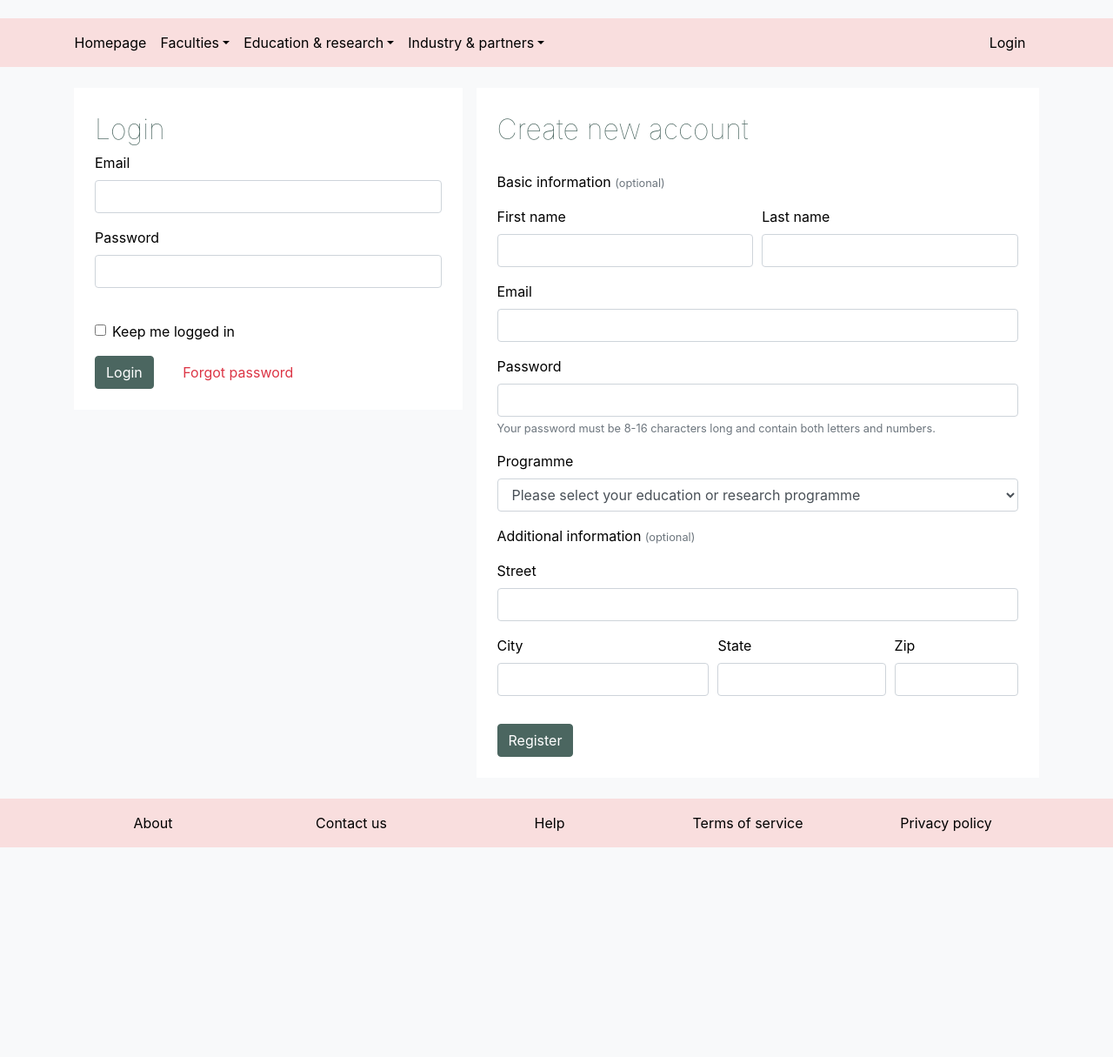
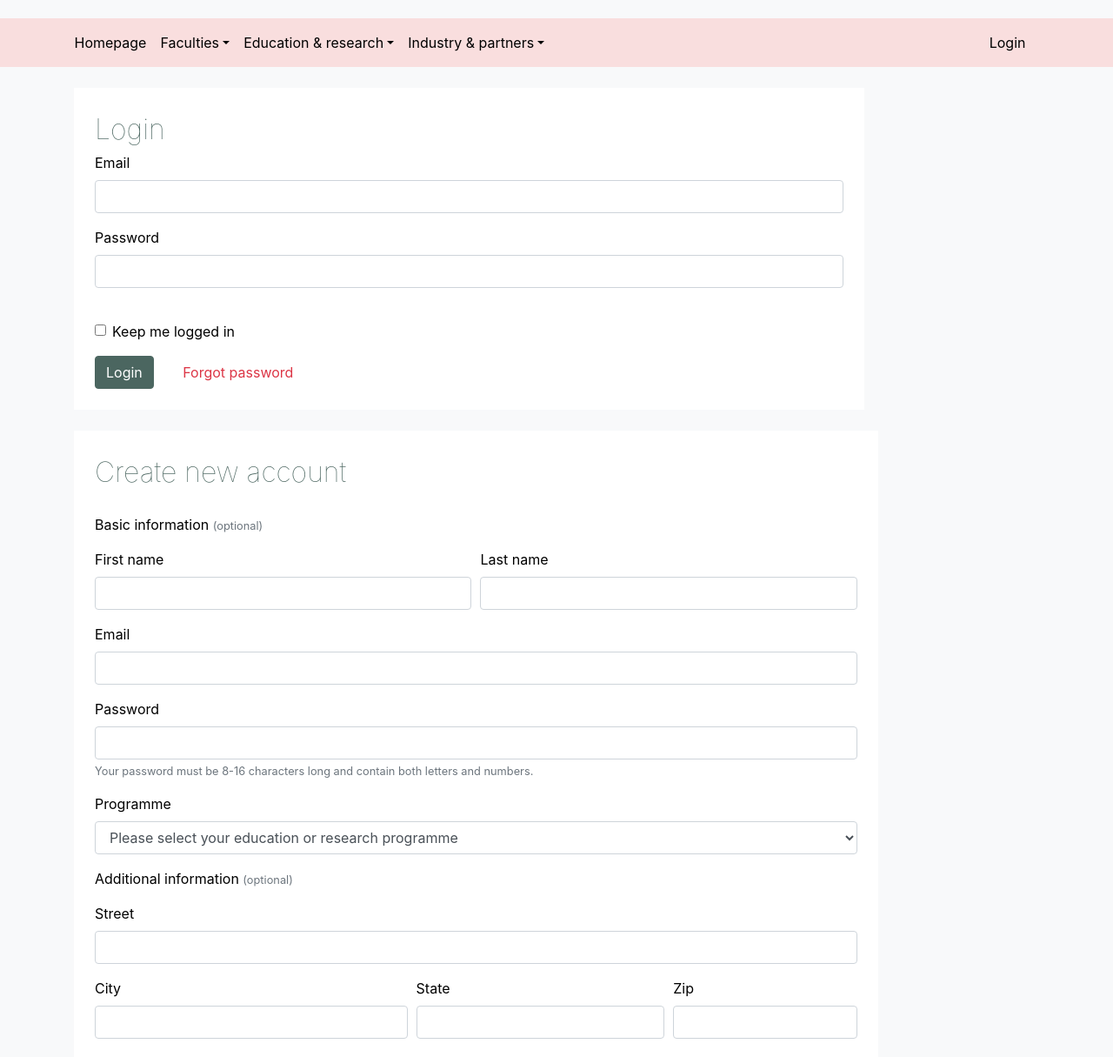
Before and after one commit to diana-dr/Web-and-Mobile-Accessibility, a plain HTML site: page final/students/src/login.html in a window 1280 px wide. Shown: the part 85-1300 px from the top of the page at 87% size. Before the commit the page ends 1059 px from the top, so only its background shows below. Drawn offline with Linux system fonts and the light colour scheme.

Commit message:
Merge remote-tracking branch 'origin/Diana' into Diana

```diff
--- a/final/students/src/login.html
+++ b/final/students/src/login.html
@@ -5,7 +5,7 @@
     <meta charset="UTF-8">
     <meta name="viewport" content="width=device-width, initial-scale=1, shrink-to-fit=no">
     <meta http-equiv="X-UA-Compatible" content="ie=edge">
-    <title>Lorem Ipsum Institute of Technolgoy</title>
+    <title>Lorem Ipsum Institute of Technolgy</title>
     <link href="./css/bootstrap.css" rel="stylesheet">
     <link href="./css/common.css" rel="stylesheet">
     <link href="./css/login.css" rel="stylesheet">
@@ -17,7 +17,7 @@
         <div class="container">
             <div class="row no-gutters">
                 <div class="col-8 media">
-                    <img class="align-self-center mr-3 rounded-right logo" src="./img/logo.jpg" alt="Logo">
+                    <img class="align-self-center mr-3 rounded-right logo" src="./img/logo.jpg" alt="Logo of Lorem Ipsum Institute of Technology">
                     <div class="media-body align-self-center">
                         <div class="mb-0 title">Lorem Ipsum
                             <br>Institute of Technology
@@ -47,7 +47,7 @@
         <div class="container">
             <div class="navbar navbar-dark bg-dark navbar-expand-lg px-0">
                 <div class="navbar-brand d-lg-none">
-                    <img class="rounded-right" src="./img/logo.jpg" width="40" height="40" alt="Logo">
+                    <img class="rounded-right" src="./img/logo.jpg" width="40" height="40" alt="Logo of Lorem Ipsum Institute of Technology">
                 </div>
                 <button class="navbar-toggler" type="button">
                     <span class="navbar-toggler-icon"></span>
@@ -143,11 +143,12 @@
     </div>
     <!--UPDATE - Added role='main' for the main container below-->
     <div class="container main" id="main" role="main">
-        <div class="row no-gutters">
-            <!-- for better acccessibility: change div to fieldset and add legend also delete original title-->
-            <fieldset class="col-12 col-md-5 mt-4 login">
+         <div class="row no-gutters">
+        <!-- for better acccessibility: change div to fieldset and add legend also delete original title-->
+            <div class="col-12 col-md-10 mt-4 login">
                 <div class="p-4 mr-md-3 bg-white">
-                    <div class="text-primary mb-4 title">Login</div>
+                    <fieldset class="login">
+                        <legend class="text-primary mb-4 title">Login</legend>
 <!--                    UPDATE - added aria-live="assertive" in div below-->
                     <div class="text-danger mb-4 d-none subtitle" id="login-error" aria-live="assertive">Please correct the error(s)</div>
                     <ul class="sr-only" id="login-error-list"></ul>
@@ -174,13 +175,16 @@
                         <button class="btn btn-primary" id="login-login-button" type="submit">Login</button>
                         <button class="btn btn-link text-danger ml-3" id="login-forgot-button" type="button">Forgot password</button>
                     </form>
-                </div>
-            </fieldset>
+                    </fieldset>
+            </div>
+            </div>
+
 
             <!-- for better acccessibility: change div to fieldset and add legend also delete original title-->
-            <fieldset class="col-12 col-md-7 mt-4 register">
+            <div class="col-12 col-md-10 mt-4 register">
                 <div class="p-4 bg-white">
-                    <div class="text-primary mb-4 title">Create new account</div>
+                    <fieldset class="register">
+                    <legend class="text-primary mb-4 title">Create new account</legend>
                     <!--                    UPDATE - added aria-live="assertive" in div below-->
                     <div class="text-danger mb-4 d-none subtitle" id="register-error" aria-live="assertive">Please correct the error(s)</div>
                     <ul class="sr-only" id="register-error-list"></ul>
@@ -263,8 +267,9 @@
                         </div>
                         <button class="btn btn-primary" id="register-register-button">Register</button>
                     </form>
+                    </fieldset>
                 </div>
-            </fieldset>
+            </div>
         </div>
     </div>
     <!--UPDATE - Added role='contentinfo' for the content info div below-->
```
Also changed, not shown: final/students/src/article.html (+3 -3 lines), final/students/src/empty.html (+3 -3 lines), final/students/src/index.html (+3 -3 lines).
